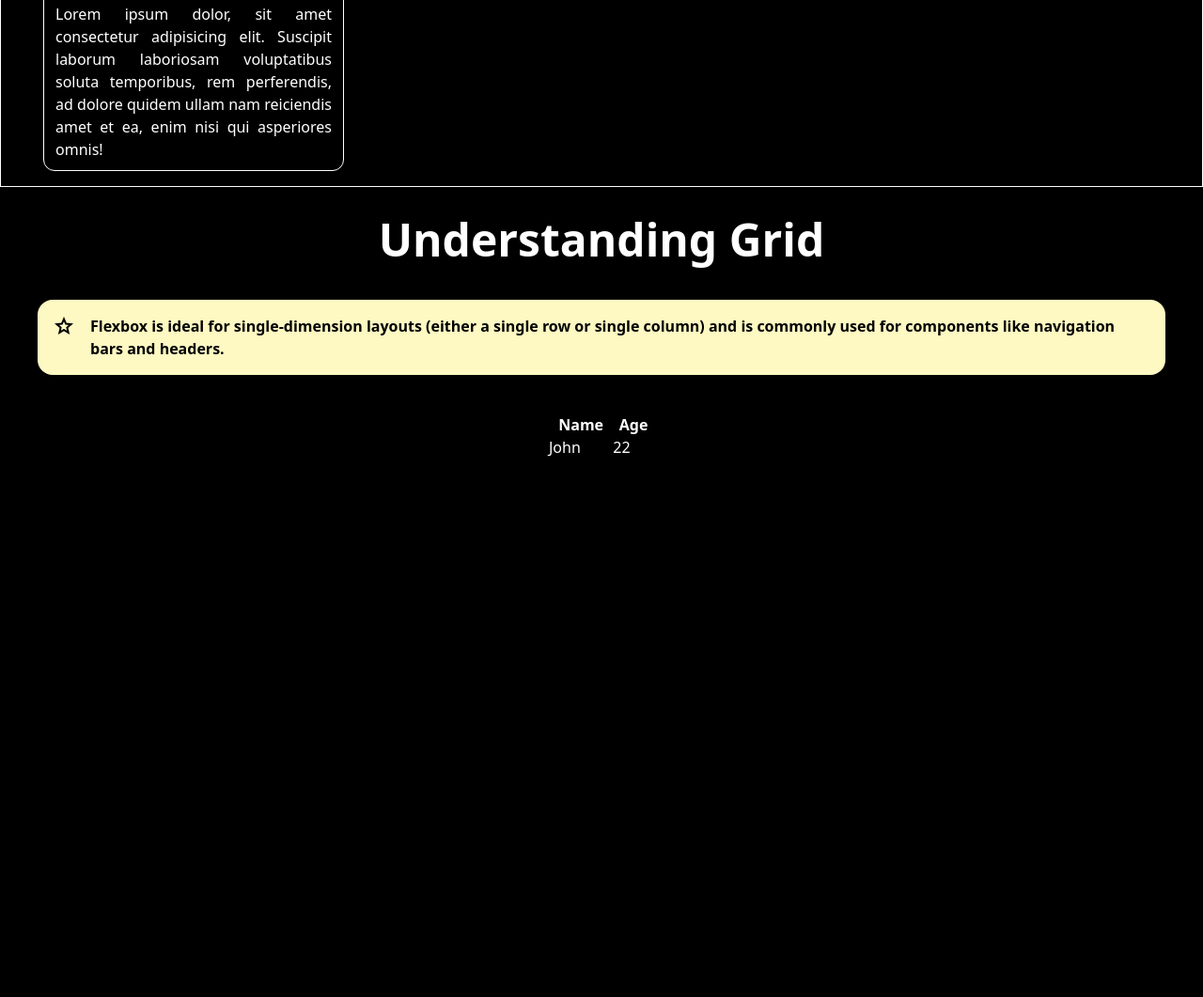
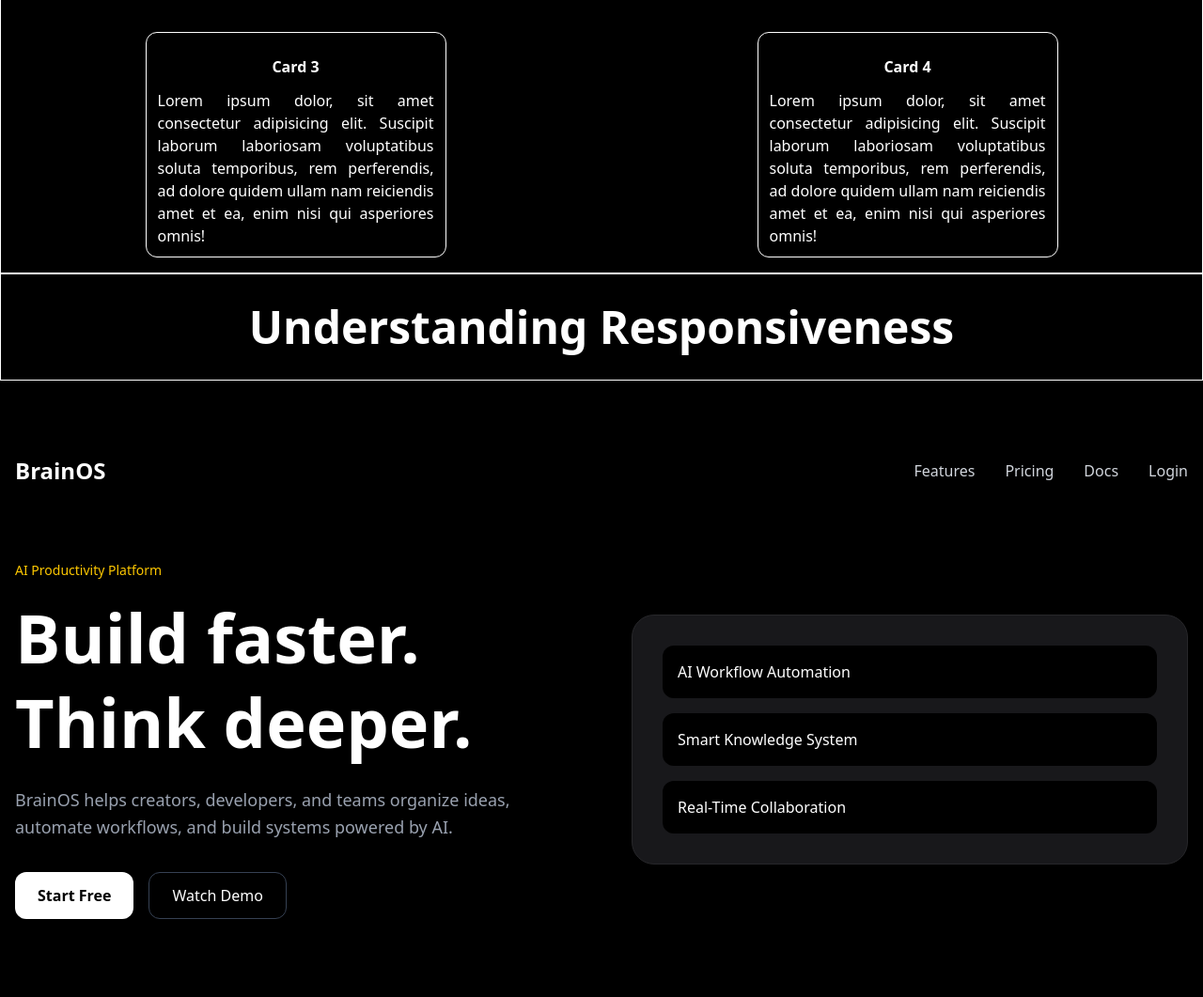
Before and after one commit to mak-co/responsive-layout-skeleton, a website: page index.html in a window 1280 px wide. Shown: the part 1599-2660 px from the top of the page at 94% size. Before the commit the page ends 2088 px from the top, so only its background shows below. Drawn offline with nearby package versions, Linux system fonts and the light colour scheme.

Commit message:
feat: build responsive layouts using flexbox and grid

```diff
--- a/index.html
+++ b/index.html
@@ -78,22 +78,42 @@
   <!-- Understanding Flex -->
 
 
-<div>
-  <h1 class=" text-5xl m-8 font-extrabold text-center">Understandin Flex</h1>
-  <div class="navbar flex flex-row items-center ">
-    <div class="items-start  border border-white m-5 p-3 "><h1>Navbar</h1></div>
+<div class="border border-white">
+  <h1 class=" text-5xl  m-8 font-extrabold text-center ">Understandin Flex</h1>
 
-    <div class="items-end border  border-white m-5 p-3 "><h1>hello</h1></div>
+<div class="flex justify-center m-8">
 
-    <div class="items-end border border-white m-5 p-3 "><h1>hello</h1></div>
+  <div class="inline-flex items-start gap-6 bg-yellow-100 p-6 rounded-2xl">
+
+    <span class="material-symbols-outlined text-black shrink-0">
+      star
+    </span>
+
+    <p class="text-black font-medium">
+      Flexbox is ideal for single dimension layouts
+      and is commonly used for navigation bars,
+      headers, cards, and interactive UI sections.
+    </p>
 
   </div>
 
+</div>
+
+  <nav class=" flex text-xl  text-white mb-8  bg-slate-900 items-center justify-between px-6 py-2 ">
+    <h1 class=" ">Navbar</h1>
+    <div class="flex gap-6 ">
+      <a href="#">Home</a>
+      <a href="#">Features</a>
+      <a href="#">Services</a>
+      <a href="#">Profile</a>
+
+    </div>
 
 
- </div>
 
+  </nav>
 
+</div>
 
 
   <!-- Understanding Grid -->
@@ -104,7 +124,7 @@
 </h1>
     </div>
 
-  <div id="flex" class=" grid grid-cols-1 sm:grid-cols-2 lg:grid-cols-3 gap-6 justify-items-center ">
+  <div id="flex" class=" grid grid-cols-1 sm:grid-cols-2 lg:grid-cols-2 gap-6 justify-items-center ">
 
 
 
@@ -139,35 +159,103 @@
 
 
 
+<div class="border border-white ">
+
+  <h1 class="text-center font-extrabold text-5xl m-8">
+    Understanding Responsiveness
+  </h1>
+
+
+
+</div>
+
+
+<section class="bg-black text-white min-h-screen">
+
+  <!-- Main Container -->
+  <div class="max-w-7xl mx-auto px-4 py-20">
+
+    <!-- Navbar -->
+    <nav class="flex items-center justify-between mb-20">
+
+      <h1 class="text-2xl font-bold">
+        BrainOS
+      </h1>
+
+      <div class="flex gap-8 text-gray-300">
+        <a href="#">Features</a>
+        <a href="#">Pricing</a>
+        <a href="#">Docs</a>
+        <a href="#">Login</a>
+      </div>
+
+    </nav>
+
+    <!-- Hero Section -->
+    <div class="grid md:grid-cols-2 gap-16 items-center">
+
+      <!-- Left Content -->
+      <div>
+
+        <p class="text-sm text-yellow-400 mb-4">
+          AI Productivity Platform
+        </p>
+
+        <h1 class="text-5xl md:text-7xl font-extrabold leading-tight mb-6">
+          Build faster.<br>
+          Think deeper.
+        </h1>
+
+        <p class="text-gray-400 text-lg leading-relaxed mb-8 max-w-xl">
+          BrainOS helps creators, developers, and teams
+          organize ideas, automate workflows, and
+          build systems powered by AI.
+        </p>
+
+        <div class="flex gap-4">
+
+          <button class="bg-white text-black px-6 py-3 rounded-xl font-semibold">
+            Start Free
+          </button>
+
+          <button class="border border-gray-700 px-6 py-3 rounded-xl">
+            Watch Demo
+          </button>
+
+        </div>
+
+      </div>
+
+      <!-- Right Content -->
+      <div class="bg-zinc-900 border border-zinc-800 rounded-3xl p-8">
+
+        <div class="space-y-4">
+
+          <div class="bg-black p-4 rounded-xl">
+            AI Workflow Automation
+          </div>
+
+          <div class="bg-black p-4 rounded-xl">
+            Smart Knowledge System
+          </div>
+
+          <div class="bg-black p-4 rounded-xl">
+            Real-Time Collaboration
+          </div>
+
+        </div>
+
+      </div>
+
+    </div>
+
+  </div>
+
+</section>
 
 
 
 
-  <div class="">
-    <h1 class="text-5xl font-extrabold text-center
-   m-8">Understanding Grid</h1>
-  </div>
-
-  <div class="flex  m-10 gap-4  bg-yellow-100 p-4 rounded-2xl ">
-    <span class="material-symbols-outlined text-black">
-         star
-    </span>
-    <p class=" text-black font-bold ">Flexbox is ideal for single-dimension layouts (either a single row or single column) and is commonly used for components like navigation bars and headers. </p>
-  </div>
-
-<div class=" flex justify-center  border border-black">
-  <table class=" w-28 table-auto mx-auto">
-  <tr>
-    <th>Name</th>
-    <th>Age</th>
-  </tr>
-
-  <tr>
-    <td>John</td>
-    <td>22</td>
-  </tr>
-</table>
-</div>
 
 
 
```
Also changed, not shown: output.css.
